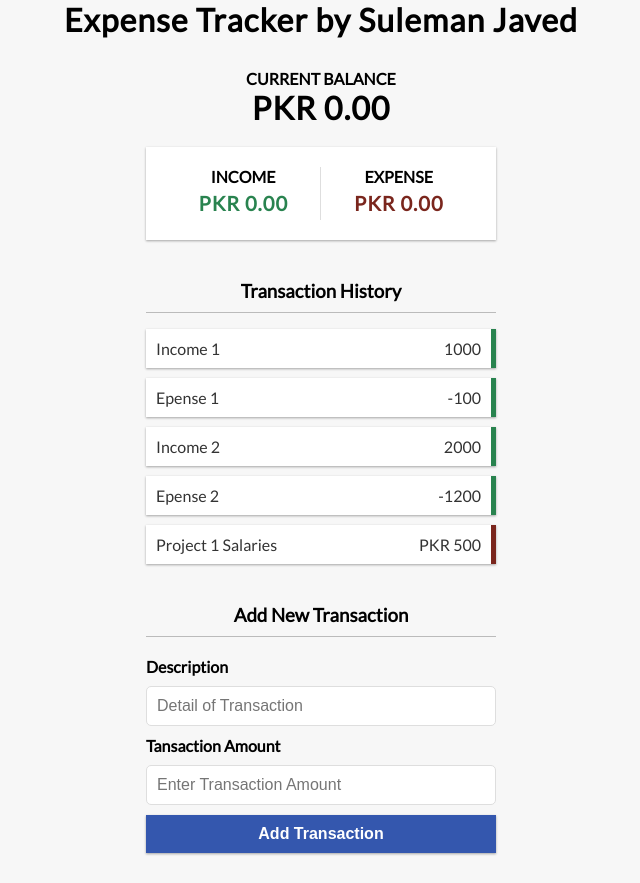
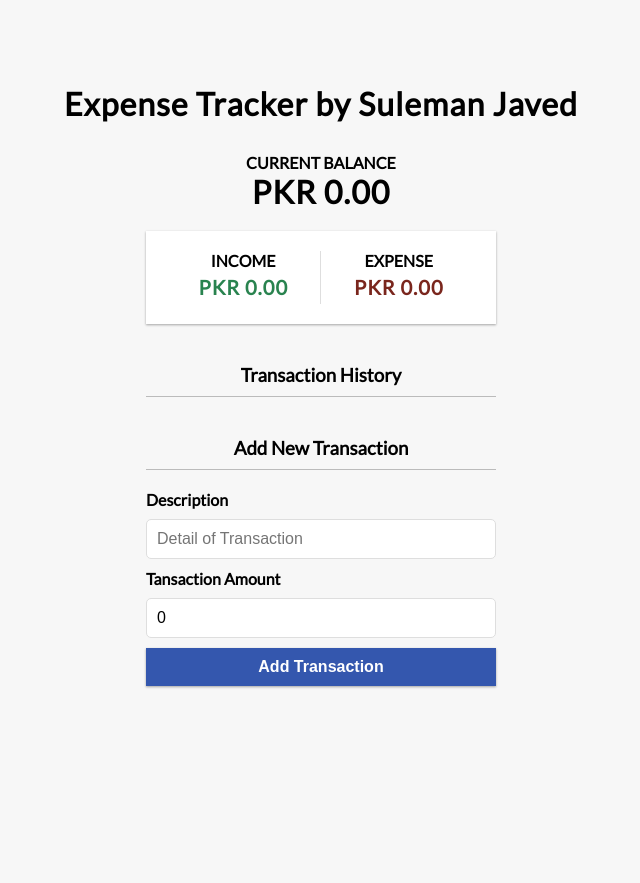
Before and after one commit to SulemanJaved/expense-tracker-app, a React (Create React App) app: page / in a window 1280 px wide. Shown: the whole page, without its empty margins (319-959 px from the left). After the commit the page ends 800 px from the top, so only its background shows below. Built offline with nearby package versions, Linux system fonts and the light colour scheme.

Commit message:
Expense Tracker Completed Added Calculation code for Balance, Account Summary. Added addTransaction and deleteTransaction code. Removed errors and deleted extra files

```diff
--- a/src/components/AccountSummary.js
+++ b/src/components/AccountSummary.js
@@ -1,18 +1,37 @@
-import React from 'react';
+import React, {useContext} from 'react';
+
+// Import the Global State
+import { GlobalContext } from '../context/GlobalState';
 
 export const AccountSummary = () => {
+
+    const { transactions } = useContext(GlobalContext);
+
+    const transactionAmount = transactions.map(transaction => transaction.transactionAmount);
+
+    const income = transactionAmount
+        .filter(transaction => transaction > 0)
+        .reduce((acc, transaction) => (acc += transaction), 0)
+        .toFixed(2);
+
+    const expense = transactionAmount
+        .filter(transaction => transaction < 0)
+        .reduce((acc, transaction) => (acc += transaction), 0)
+        .toFixed(2);
+
+
     return (
         <div className="inc-exp-container">
             <div>
                 <h4>Income</h4>
                 <p className="money plus">
-                    PKR 0.00
+                    PKR {income}
                 </p>
             </div>
             <div>
-                <h4>Expense    </h4>
+                <h4>Expense</h4>
                 <p className="money minus">
-                    PKR 0.00
+                    PKR {expense}
                 </p>
             </div>
         </div>
--- a/src/components/AddTransaction.js
+++ b/src/components/AddTransaction.js
@@ -1,25 +1,39 @@
-import React, {useState} from 'react';
+import React, {useState, useContext} from 'react';
+
+// Import the Global State
+import { GlobalContext } from '../context/GlobalState';
 
 export const AddTransaction = () => {
 
-    const [description, setDescription] = useState();
-    const [transactionAmount, setTransactionAmount] = useState();
+    const [description, setDescription] = useState('');
+    const [transactionAmount, setTransactionAmount] = useState(0);
 
+    const { addTransaction } = useContext(GlobalContext);
 
+    const onSubmit = (e) => {
+        e.preventDefault();
+
+        const newTransaction = {
+            id: new Date().getTime(),
+            description,
+            transactionAmount: +transactionAmount
+        }
+
+        addTransaction(newTransaction);
+    }
 
     return (
         <div>
             <h3>Add New Transaction</h3>
-            <form>
+            <form onSubmit={onSubmit}>
                 <div className="form-control">
                     <label htmlFor="description">
                         Description
                     </label>
                     <input type="text"
-                            id="description"
                             placeholder="Detail of Transaction"
                             value={description}
-                            onchange={(e)=> setDescription(e.target.value)}
+                            onChange={(e)=> setDescription(e.target.value)}
                     />
 
                 </div>
@@ -28,15 +42,12 @@ export const AddTransaction = () => {
                         Tansaction Amount
                     </label>
                     <input type="number"
-                            id="transactionamount"
                             placeholder="Enter Transaction Amount"
                             value={transactionAmount}
-                            onchange={(e)=> setTransactionAmount(e.target.value)}
+                            onChange={(e)=> setTransactionAmount(e.target.value)}
                     />
                 </div>
-                <button className="btn">
-                    Add Transaction
-                </button>
+                <button className="btn">Add Transaction</button>
             </form>
         </div>
     )
--- a/src/components/Balance.js
+++ b/src/components/Balance.js
@@ -1,10 +1,18 @@
-import React from 'react';
+import React, { useContext } from 'react';
+
+// Import the Global State
+import { GlobalContext } from '../context/GlobalState';
 
 export const Balance = () => {
+
+    const { transactions } = useContext(GlobalContext);
+    const transactionAmount = transactions.map(transaction => transaction.transactionAmount);
+    const balance = transactionAmount.reduce((acc, item) => (acc += item), 0).toFixed(2);
+
     return (
         <div>
             <h4>Current Balance</h4>
-            <h1>PKR 0.00</h1>
+            <h1>PKR {balance}</h1>
         </div>
     )
 }
--- a/src/components/Transaction.js
+++ b/src/components/Transaction.js
@@ -1,11 +1,23 @@
-import React from 'react'
+import React, {useContext} from 'react';
 
-export const Transaction = ({transaction}) => {
+// Import the Global State
+import { GlobalContext } from '../context/GlobalState';
+
+export const Transaction = ({ transaction }) => {
+
+    const { delTransaction } = useContext(GlobalContext);
+
+    const sign = transaction.transactionAmount > 0 ? '+': '-';
+    const transactionType =transaction.transactionAmount > 0 ? 'plus' : 'minus';
+
     return (
-        <li className="plus">
+        <li className= {transactionType}>
             {transaction.description}
-            <span>{transaction.transactionAmount}</span>
-            <button className="delete-btn">X</button>
+            <span>{sign} PKR {Math.abs(transaction.transactionAmount)}</span>
+            <button className="delete-btn"
+                    onClick={() => delTransaction(transaction.id)}>
+                X
+            </button>
         </li>
     )
 }
--- a/src/components/TransactionHistory.js
+++ b/src/components/TransactionHistory.js
@@ -1,28 +1,24 @@
 import React, { useContext } from 'react';
 
+// Import Transaction
+import { Transaction } from './Transaction';
+
 // Import the Global Context
-import { GlobalContext } from '../context/GlobalState'
-
-// Import Transaction
-import { Transaction } from './Transaction'
+import { GlobalContext } from '../context/GlobalState';
 
 export const TransactionHistory = () => {
 
     const { transactions } = useContext(GlobalContext);
+
+    console.log(transactions);
 
     return (
         <div>
             <h3>Transaction History</h3>
             <ul className="list">
                 {transactions.map(transaction => (
-                    <Transaction key= {transaction.id} transaction={transaction}/>
-                    )
-                )}
-                <li className="minus">
-                    Project 1 Salaries
-                    <span>PKR 500</span>
-                    <button className="delete-btn">X</button>
-                </li>
+                    <Transaction key={transaction.id} transaction={transaction}/>
+                ))}
             </ul>
         </div>
     )
--- a/src/context/AppReducer.js
+++ b/src/context/AppReducer.js
@@ -1,5 +1,16 @@
 export default (state, action) => {
     switch(action.type) {
+        case 'DELETE_TRANSACTION':
+            return {
+                ...state,
+                transactions: state.transactions
+                    .filter(transaction => transaction.id !== action.payload)
+            }
+            case 'ADD_TRANSACTION':
+                return {
+                    ...state,
+                    transactions: [action.payload, ...state.transactions]
+                }
         default:
             return state;
     }
--- a/src/context/GlobalState.js
+++ b/src/context/GlobalState.js
@@ -5,13 +5,7 @@ import AppReducer from './AppReducer'
 
 // Creat the initial state
 const initialState = {
-    transactions: [
-        {id: 1, description: "Income 1", transactionAmount: 1000},
-        {id: 2, description: "Epense 1", transactionAmount: -100},
-        {id: 3, description: "Income 2", transactionAmount: 2000},
-        {id: 4, description: "Epense 2", transactionAmount: -1200}
-
-    ]
+    transactions: []
 }
 
 // Create the Global Context
@@ -22,14 +16,34 @@ export const GlobalProvider = ({ children }) => {
 
     const [state, dispatch] = useReducer(AppReducer, initialState)
 
+    // Actions for Transactions
+
+    // Delete Existing Transaction Action
+    function delTransaction(id) {
+        dispatch({
+            type: 'DELETE_TRANSACTION',
+            payload: id
+        });
+    }
+
+    // Add New Transaction Action
+    function addTransaction(transaction) {
+        dispatch({
+            type: 'ADD_TRANSACTION',
+            payload: transaction
+        });
+    }
+
     return (
         <GlobalContext.Provider value={
             {
-                transactions: state.transactions
+                transactions: state.transactions,
+                delTransaction,
+                addTransaction
             }
         }>
             {children}
         </GlobalContext.Provider>
 
-    )
+    );
 }
--- a/src/index.css
+++ /dev/null
@@ -1,13 +0,0 @@
-body {
-  margin: 0;
-  font-family: -apple-system, BlinkMacSystemFont, 'Segoe UI', 'Roboto', 'Oxygen',
-    'Ubuntu', 'Cantarell', 'Fira Sans', 'Droid Sans', 'Helvetica Neue',
-    sans-serif;
-  -webkit-font-smoothing: antialiased;
-  -moz-osx-font-smoothing: grayscale;
-}
-
-code {
-  font-family: source-code-pro, Menlo, Monaco, Consolas, 'Courier New',
-    monospace;
-}
--- a/src/index.js
+++ b/src/index.js
@@ -1,8 +1,7 @@
 import React from 'react';
 import ReactDOM from 'react-dom';
-import './index.css';
 import App from './App';
-import reportWebVitals from './reportWebVitals';
+
 
 ReactDOM.render(
   <React.StrictMode>
@@ -10,8 +9,3 @@ ReactDOM.render(
   </React.StrictMode>,
   document.getElementById('root')
 );
-
-// If you want to start measuring performance in your app, pass a function
-// to log results (for example: reportWebVitals(console.log))
-// or send to an analytics endpoint. Learn more: https://bit.ly/CRA-vitals
-reportWebVitals();
--- a/src/reportWebVitals.js
+++ /dev/null
@@ -1,13 +0,0 @@
-const reportWebVitals = onPerfEntry => {
-  if (onPerfEntry && onPerfEntry instanceof Function) {
-    import('web-vitals').then(({ getCLS, getFID, getFCP, getLCP, getTTFB }) => {
-      getCLS(onPerfEntry);
-      getFID(onPerfEntry);
-      getFCP(onPerfEntry);
-      getLCP(onPerfEntry);
-      getTTFB(onPerfEntry);
-    });
-  }
-};
-
-export default reportWebVitals;
```
Also changed, not shown: src/setupTests.js (deleted, +0 -5 lines), src/logo.svg (deleted), 1 other file (tests, documents, lock files or other folders).
